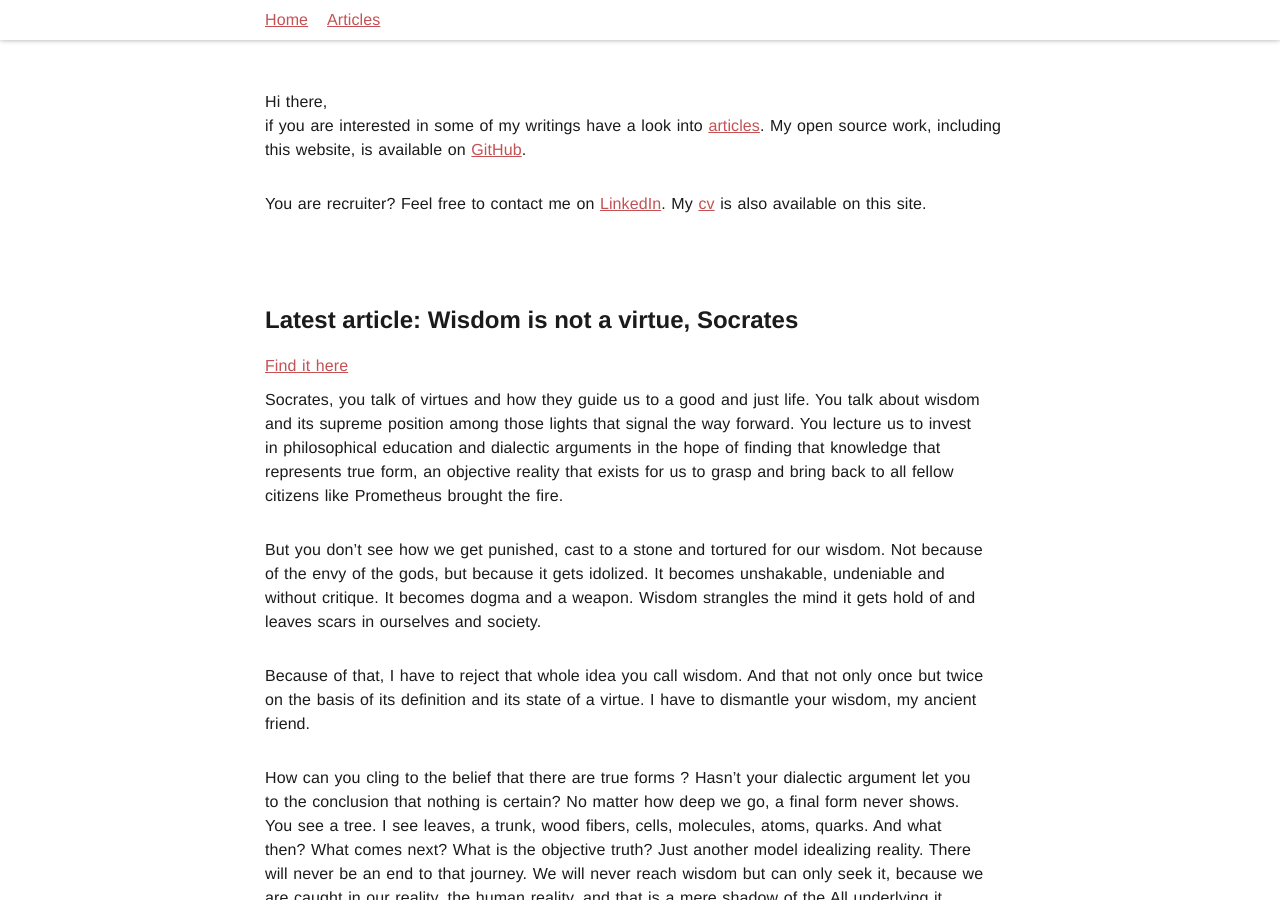
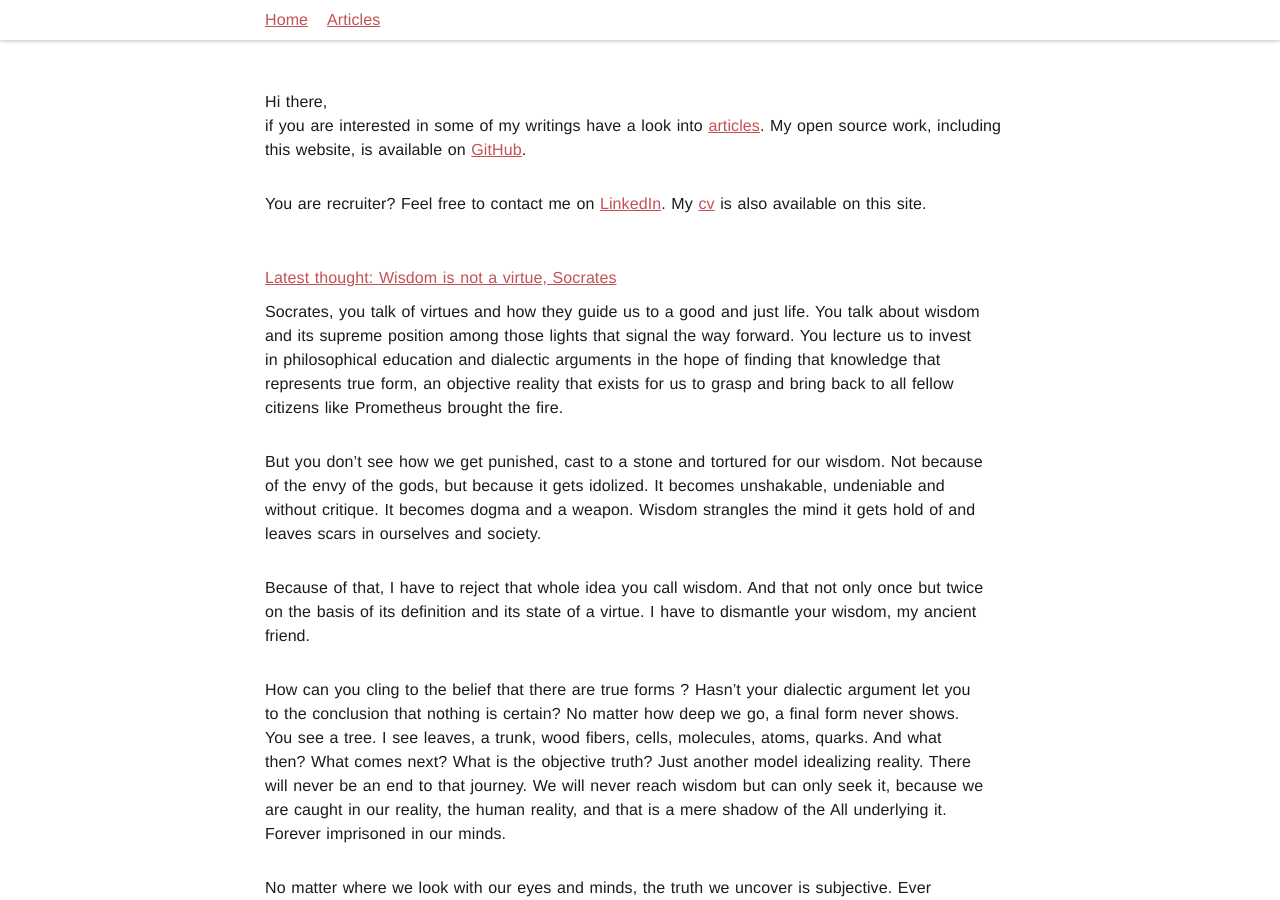
Before and after one commit to pheymann/paulheymann-website, a Jekyll site: the page built from index.md, in a window 1280 px wide and 900 px high. Built offline with Jekyll 4.4.1, drawn with Linux system fonts in a browser that asks for light colours.

```diff
--- a/index.md
+++ b/index.md
@@ -7,12 +7,15 @@
 
 You are recruiter? Feel free to contact me on <a href="https://www.linkedin.com/in/paul-h-6b4a53144">LinkedIn</a>. My [cv](/cv.pdf) is also available on this site.
 
+{% assign thought_posts = site.posts | where_exp:"post","post.categories contains 'thought'" %}
 <div class="row">
   <div class="col-12 post">
-    <h2>Latest article: {{ site.posts.first.title }}</h2>
-    <a href="{{ site.posts.first.url | relative_url }}">Find it here</a>
+    <a class="title" href="">
+      Latest thought: {{ thought_posts.first.title }}
+    </a>
+
     <div>
-      {{ site.posts.first.content }}
+      {{ thought_posts.first.content }}
     </div>
   </div>
 </div>
```
Also changed, not shown: _layouts/article_category.html (deleted, +0 -30 lines), _posts/spivak-calculus-solutions/2022-08-02-prologue-problem-1.md (renamed from _posts/spivak-calculus-solutions/2022-08-03-prologue-problem-1.md, +1 -1 lines), articles/index.html (+4 -3 lines), articles/spivak-calculus.html (+19 -3 lines), articles/thoughts.html (+28 -2 lines).
